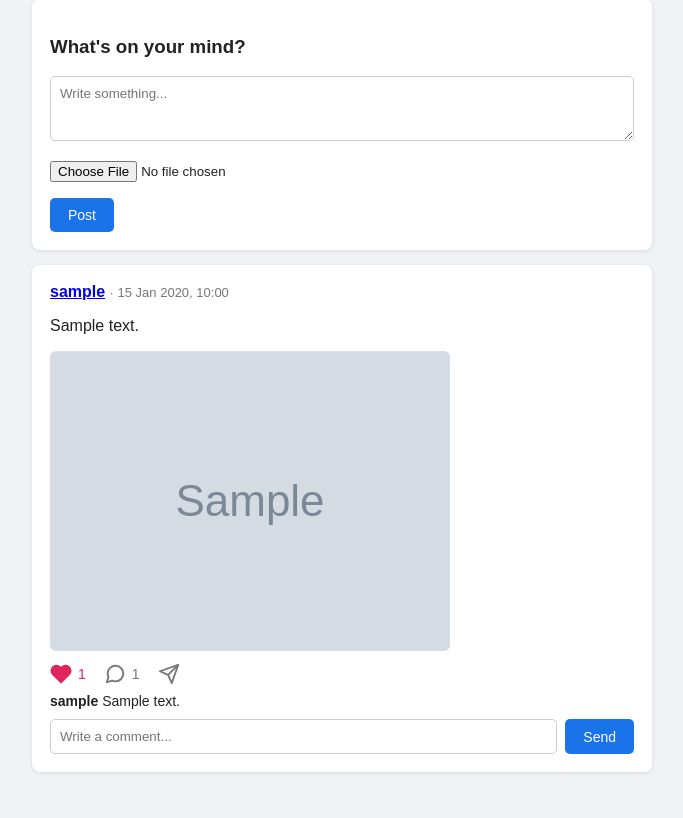
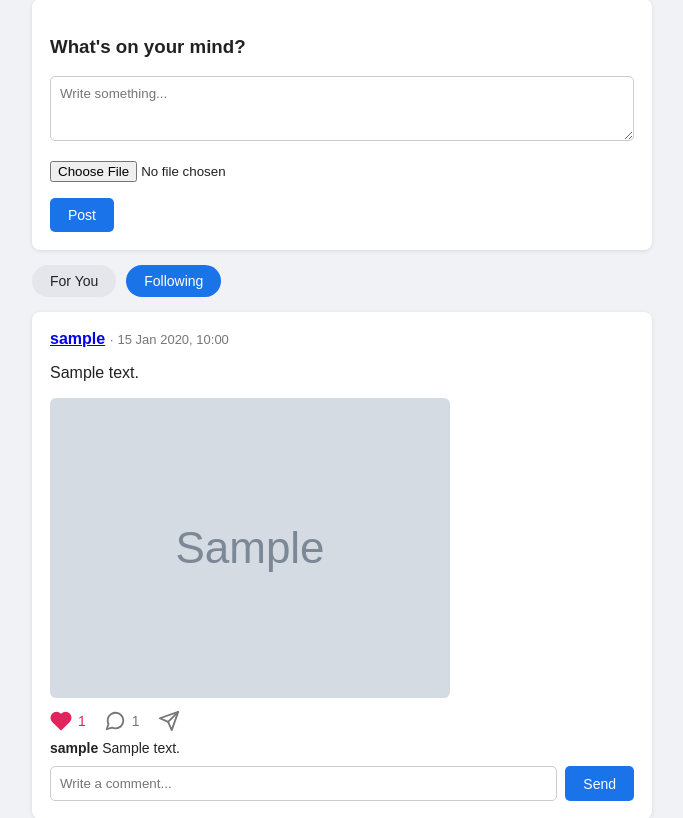
Before and after one commit to komalshriram02-ui/CodeAlpha_SocialMedia, a Django app: page /?feed=following in a window 1280 px wide. Shown: the part 80-898 px from the top of the page, without its empty margins (298-981 px from the left). Before the commit the page ends 853 px from the top, so only its background shows below. Run offline with Django 5.2, Linux system fonts and the light colour scheme; a user stored in the database is signed in; tables that the repository leaves empty hold one stand-in row (values such as "Sample post"); grey boxes marked "Sample" are stand-in pictures.

Commit message:
Add following feed with tabs

```diff
--- a/posts/templates/posts/home.html
+++ b/posts/templates/posts/home.html
@@ -32,6 +32,27 @@
         stroke-linecap: round;
         stroke-linejoin: round;
     }
+
+    .tabs {
+        display: flex;
+        gap: 10px;
+        margin-bottom: 15px;
+    }
+
+    .tab {
+        padding: 8px 18px;
+        border-radius: 20px;
+        background: #e4e6eb;
+        color: #222;
+        text-decoration: none;
+        font-size: 14px;
+    }
+
+    .tab.active {
+        background: #1a73e8;
+        color: white;
+    }
+
 
     .icon-btn.liked {
         color: #e0245e;
@@ -89,6 +110,11 @@
     </form>
 </div>
 
+<div class="tabs">
+    <a href="{% url 'home' %}" class="tab {% if not following_feed %}active{% endif %}">For You</a>
+    <a href="{% url 'home' %}?feed=following" class="tab {% if following_feed %}active{% endif %}">Following</a>
+</div>
+
 {% for post in posts %}
 <div class="card">
     <strong><a href="{% url 'profile' post.author.username %}">{{ post.author.username }}</a></strong>
@@ -134,7 +160,7 @@
 </div>
 {% empty %}
 <div class="card">
-    <p>No posts yet. Be the first to post!</p>
+    <p>No posts here yet.{% if following_feed %} Follow some people to see their posts!{% endif %}</p>
 </div>
 {% endfor %}
 {% endblock %}
--- a/posts/views.py
+++ b/posts/views.py
@@ -1,6 +1,8 @@
 from django.shortcuts import render, redirect, get_object_or_404
 from django.contrib.auth.decorators import login_required
+from accounts.models import Follow
 from .models import Post, Like, Comment
+
 
 @login_required
 def home(request):
@@ -12,12 +14,28 @@ def home(request):
         return redirect("home")
 
     posts = Post.objects.select_related("author").prefetch_related("likes", "comments")
+
+    following_feed = request.GET.get("feed") == "following"
+    if following_feed:
+        following_ids = list(
+            Follow.objects.filter(follower=request.user).values_list(
+                "following_id", flat=True
+            )
+        )
+        following_ids.append(request.user.pk)
+        posts = posts.filter(author_id__in=following_ids)
+
     liked_ids = set(
         Like.objects.filter(user=request.user).values_list("post_id", flat=True)
     )
     for post in posts:
         post.liked_by_me = post.pk in liked_ids
-    return render(request, "posts/home.html", {"posts": posts})
+
+    return render(
+        request,
+        "posts/home.html",
+        {"posts": posts, "following_feed": following_feed},
+    )
 
 
 @login_required
@@ -30,8 +48,6 @@ def toggle_like(request, post_id):
     return redirect(request.META.get("HTTP_REFERER", "home"))
 
 
-
-
 @login_required
 def add_comment(request, post_id):
     if request.method == "POST":
```
